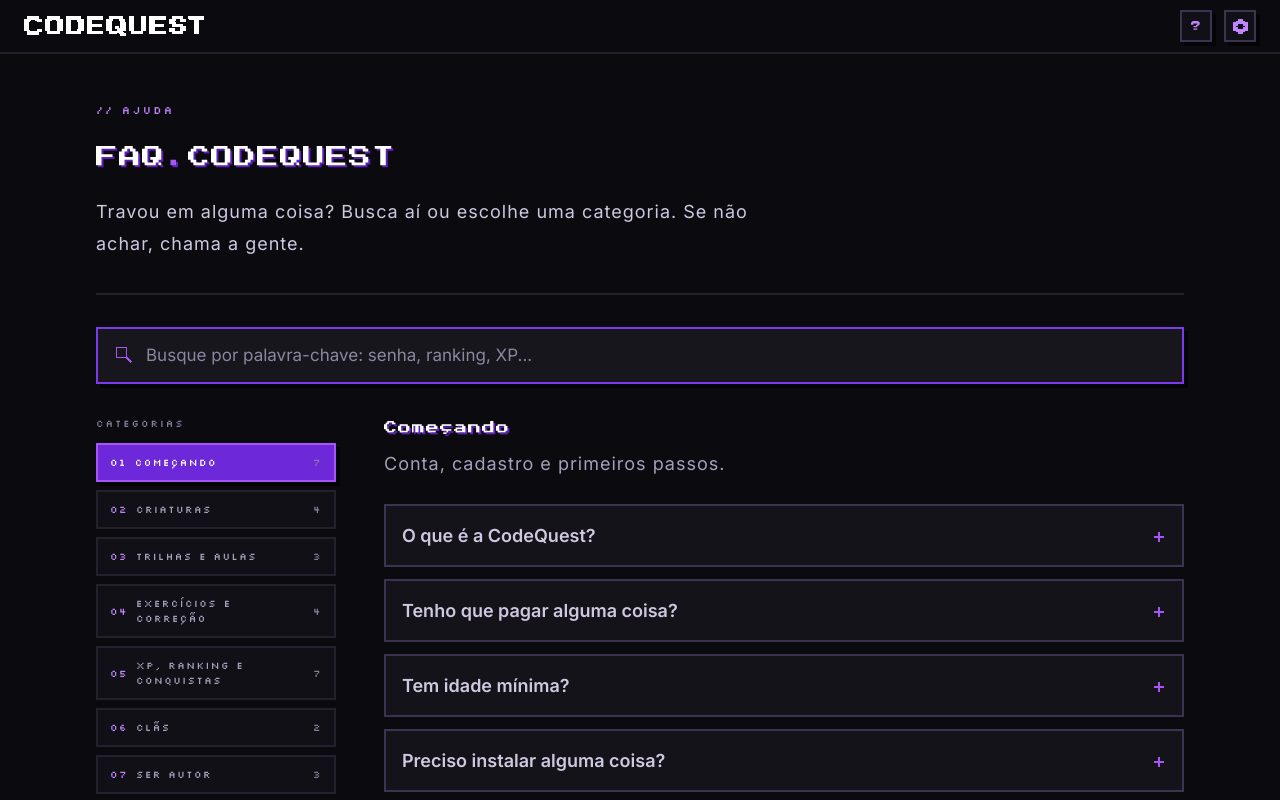
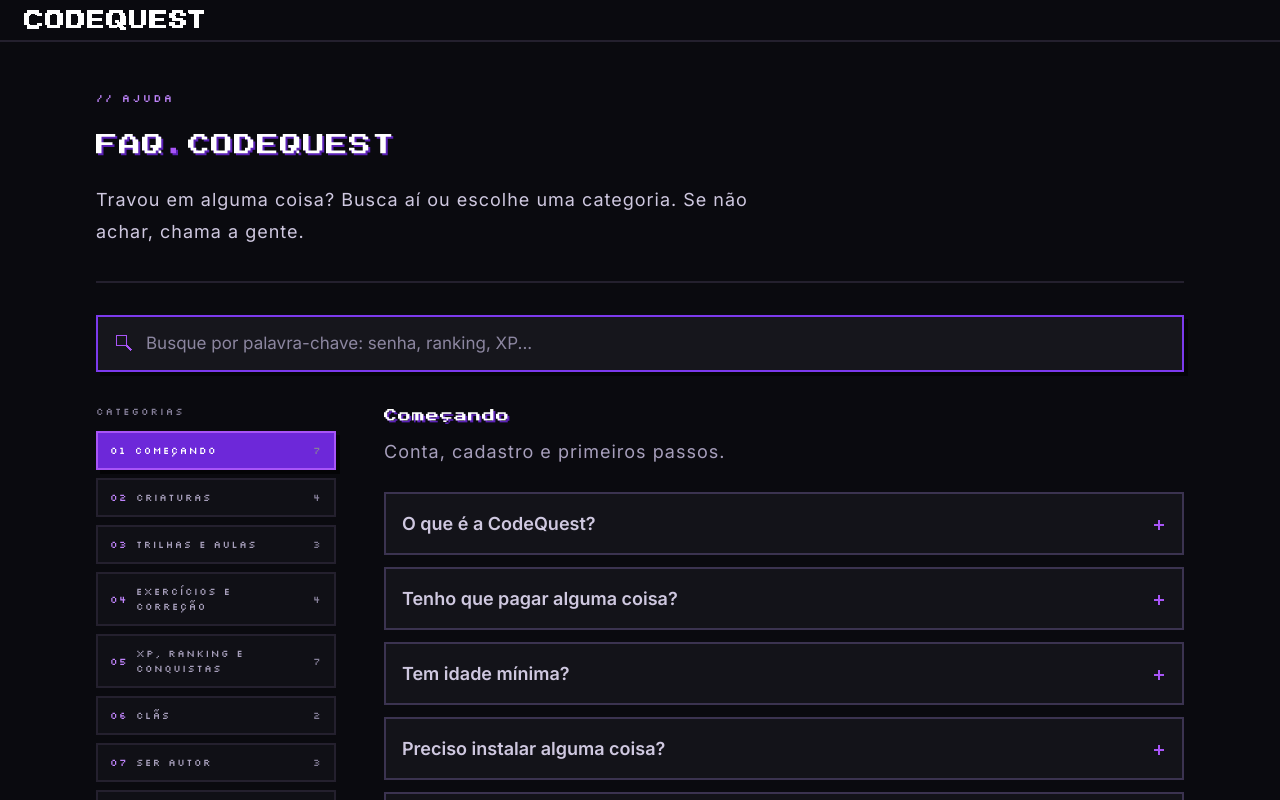
Before and after one commit to mj01px/code-quest, a Next.js app in the folder frontend/: page /faq in a window 1280 px wide. Shown: the top 800 px of the page. Built offline with nearby package versions, Linux system fonts and the light colour scheme.

Commit message:
fix(layout): remove botões sem função da barra superior

```diff
--- a/frontend/src/components/layout/AppHeader.tsx
+++ b/frontend/src/components/layout/AppHeader.tsx
@@ -1,15 +1,9 @@
 import Image from "next/image";
 import Link from "next/link";
-import { IconeEngrenagem } from "@/components/ui/icones";
-
-const BOTAO =
-  "flex h-8 w-8 items-center justify-center rounded-none border-2 " +
-  "border-edge-soft bg-panel text-brand-light shadow-pixel " +
-  "hover:border-brand hover:text-brand-mist";
 
 export function AppHeader() {
   return (
-    <header className="flex items-center justify-between gap-4 border-b-2 border-edge bg-void px-6 py-2.5">
+    <header className="flex items-center border-b-2 border-edge bg-void px-6 py-2.5">
       <Link href="/" aria-label="CodeQuest, início">
         <Image
           src="/marca/logo.png"
@@ -20,19 +14,6 @@ export function AppHeader() {
           className="block h-5 w-auto"
         />
       </Link>
-
-      <div className="flex items-center gap-3">
-        <button
-          type="button"
-          aria-label="Ajuda"
-          className={`${BOTAO} font-display text-[10px] leading-none`}
-        >
-          ?
-        </button>
-        <button type="button" aria-label="Configurações" className={BOTAO}>
-          <IconeEngrenagem />
-        </button>
-      </div>
     </header>
   );
 }
```
